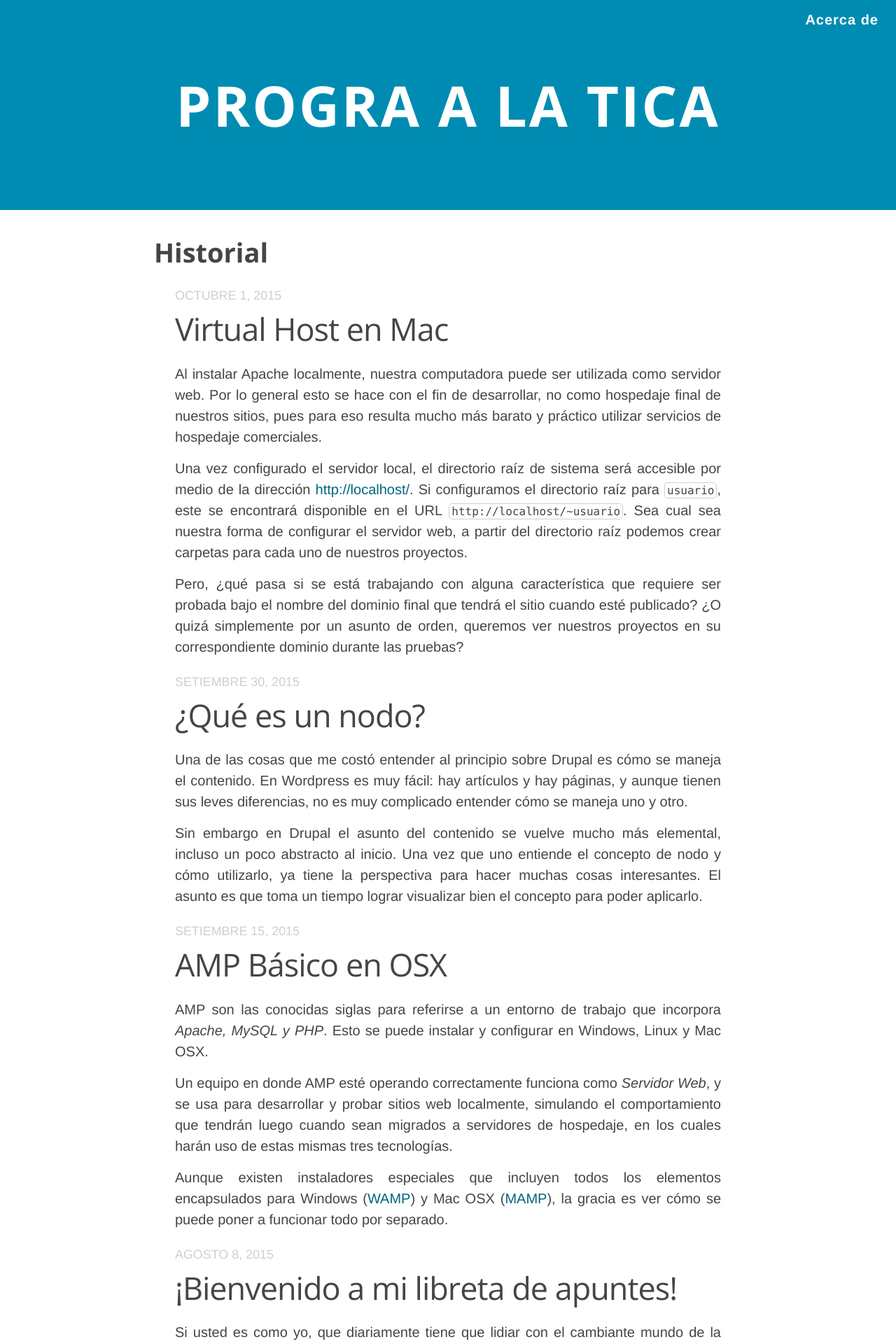
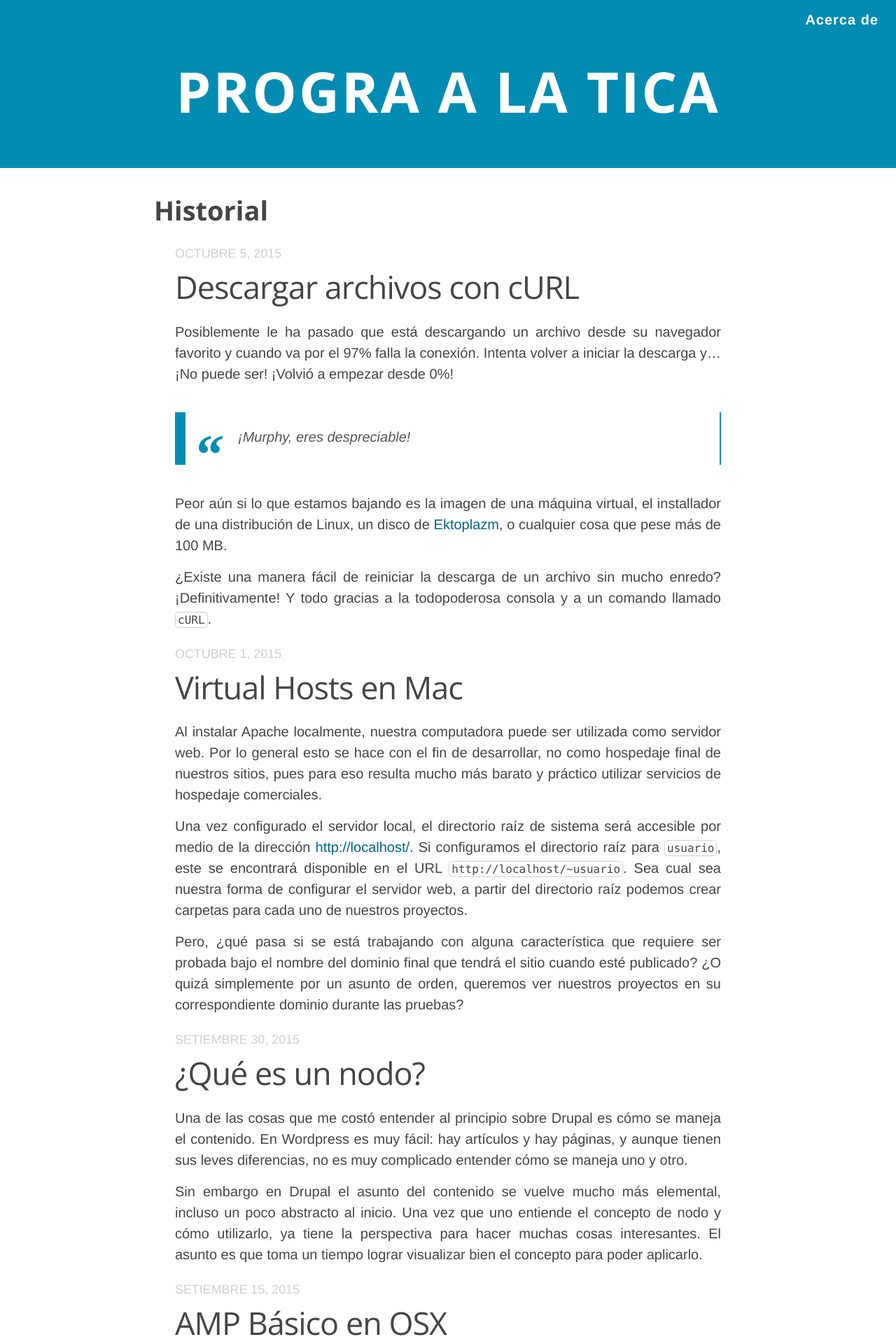
Before and after one commit to ssanchez77/ssanchez77.github.io, a Jekyll site: the page built from index.html, in a window 1280 px wide. Shown: the top 1920 px of the page at 70% size. Built offline with Jekyll 4.4.1, drawn with Linux system fonts in a browser that asks for light colours; nearby versions of some CDN libraries.

Commit message:
New post about curl.

```diff
--- a/_posts/2015-10-01-virtual-hosts-en-mac.markdown
+++ b/_posts/2015-10-01-virtual-hosts-en-mac.markdown
@@ -1,6 +1,6 @@
 ---
 layout: post
-title:  "Virtual Host en Mac"
+title:  "Virtual Hosts en Mac"
 permalink: virtual-hosts-en-mac
 date:   2015-10-01 10:35:24
 comments: true
@@ -19,7 +19,7 @@ Pero, ¿qué pasa si se está trabajando con alguna característica que requiere
 
 Los virtual hosts nos permiten utilizar nuestro servidor web para atender dominios locales (sólo disponibles para nosotros).
 
-> Antes de configurar los Virtual Host en Yosemite, Mavericks o Mountain Lion, es necesario tener al menos [Apache](/amp-basico-en-osx) funcionando en nuestro ambiente de desarrollo local.
+> Antes de configurar los Virtual Hosts en Yosemite, Mavericks o Mountain Lion, es necesario tener al menos [Apache](/amp-basico-en-osx) funcionando en nuestro ambiente de desarrollo local.
 
 El primer paso es habilitar los vhosts desde el archivo de configuración de Apache `httpd.conf`.
 
--- /dev/null
+++ b/_posts/2015-10-05-descargar-archivos-con-curl.markdown
@@ -0,0 +1,72 @@
+---
+layout: post
+title:  "Descargar archivos con cURL"
+permalink: descargar-archivos-con-curl
+date:   2015-10-05 12:20:44
+comments: true
+categories:
+- general
+---
+
+Posiblemente le ha pasado que está descargando un archivo desde su navegador favorito y cuando va por el 97% falla la conexión. Intenta volver a iniciar la descarga y... ¡No puede ser! ¡Volvió a empezar desde 0%!
+
+> ¡Murphy, eres despreciable!
+
+Peor aún si lo que estamos bajando es la imagen de una máquina virtual, el installador de una distribución de Linux, un disco de [Ektoplazm](http://www.ektoplazm.com/), o cualquier cosa que pese más de 100 MB.
+
+¿Existe una manera fácil de reiniciar la descarga de un archivo sin mucho enredo? ¡Definitivamente! Y todo gracias a la todopoderosa consola y a un comando llamado `cURL`.
+
+<!--more-->
+
+# ¿Qué es cULR?
+
+Es una herramienta software para transferencia de archivos con sintaxis URL. Es decir, sirve para realizar acciones sobre archivos que hay en URLs de Internet. Soporta los protocolos más comunes, como http, ftp, https, etc.
+
+El principal propósito y uso para cURL es automatizar transferencias de archivos o secuencias de operaciones no supervisadas.
+
+cURL existe como un comando disponible desde el intérprete (consola o terminal) y también como una librería (libcurl) que se puede usar desde lenguajes de programación como PHP.
+
+Para nuestros efectos, lo que nos interesa de `cURL` es que sirve para encontrar un archivo cuya URL conocemos, y descargarlo a nuestra computadora.
+
+# Instalando cURL en OSX
+
+Si usted tiene OSX Yosemite, mala suerte: ya `cURL` viene instalado, así que no hay más diversión por este lado.
+
+En caso que quiera ensuciarse las manos, puede intentar descargarlo desde el [sitio oficial](http://curl.haxx.se/download.html∫) y compilarlo nuevamente.
+
+Para conocer la versión de `curl` que tiene instalada, simplemente ejecutamos esto desde la lína de comandos:
+
+{% highlight bash %}
+curl -V
+{% endhighlight %}
+
+# Ahora sí, a descargar nuestro archivote
+
+Aunque `cURL` tiene chorromil [parámetros / opciones](http://curl.haxx.se/docs/manpage.html), nada más vamos a utilizar dos:
+
+**-O, --remote-name**
+
+Escribir el archivo local con el mismo nombre que se estaba usando en el servidor remoto.
+
+**-C, --continue-at**
+
+Continúa/Retoma una transferencia previa, dado un offset (número exacto de bytes que deben ser saltados para retomar la descarga). Si se usa la opción `-C -`, el comando automáticamente detectará desde dónde debe proseguir la descarga.
+
+Por ejemplo: para descargar el disco [Chronos – Animo](http://www.ektoplazm.com/free-music/chronos-animo) de DJ Basilisk, lo que debo hacer es encontrar el URL del archivo.
+
+Una vez que sabemos donde está en link para descargarlo, desde Chrome se hace clic derecho y luego seleccionando `Copy Link Address`. Con ese path, vamos a la terminal y usamos el URL para empezar la descarga:
+
+{% highlight bash %}
+curl -OC - http://www.ektoplazm.com/files/Chronos%20-%20Animo%20-%202015%20-%20MP3.zip
+{% endhighlight %}
+
+Si en algún punto se corta la comunicación, simplemente volvemos a ejecutar el mismo comando, y `cURL` retomará el proceso en el punto donde quedó.
+
+---
+
+Fuentes de referencia:
+
+* [Wikipedia](https://es.wikipedia.org/wiki/CURL).
+* [Desarrollo Web](http://www.desarrolloweb.com/faq/que-es-curl.html).
+* [Mac Tips](http://best-mac-tips.com/2012/02/05/resuming-broken-downloads/).
+* [Documentación de Apple Developer](https://developer.apple.com/library/mac/documentation/Darwin/Reference/ManPages/man1/curl.1.html).
--- a/_sass/_layout.scss
+++ b/_sass/_layout.scss
@@ -3,7 +3,7 @@
  */
 
 .site-header {
-    min-height: 300px;
+    min-height: 240px;
     background-color: $brand-color;
     background-image: url('');
     background-size: cover;
@@ -24,7 +24,6 @@
     line-height: 80px;
     letter-spacing: 3px;
     text-align: center;
-    padding-top: 20px;
     clear: both;
     text-transform: uppercase;
     font-family: 'Open Sans';
```
